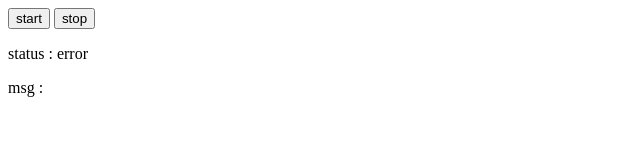
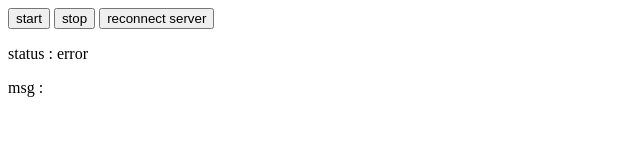
Before and after one commit to Larinax999/web-speech-api-discord, a plain HTML site: page index.html in a window 1280 px wide. Shown: the whole page, without its empty margins (0-640 px from the left). Drawn offline with Linux system fonts and the light colour scheme.

Commit message:
c | add btn reconnect

```diff
--- a/index.html
+++ b/index.html
@@ -6,6 +6,7 @@
 	<body>
 		<button id="start_button" onclick="recognition.start()" style="display: inline-block;">start</button>
 		<button id="stop_button" onclick="recognition.stop()" style="display: inline-block;">stop</button>
+		<button id="re_button" onclick="reconn()" style="display: inline-block;">reconnect server</button>
 		<p id="status">status : Hello</p>
 		<p id="msg">msg : </p>
 		<script>
@@ -15,12 +16,16 @@
 			recognition.continuous = true;
 			recognition.interimResults = true;
 			recognition.lang = "th-TH";
+			//recognition.lang = "en-US";
 
 			//var final_transcript = "";
 			var interim_transcript = "";
 
+			function reconn() {
+				socket = new WebSocket('ws://127.0.0.1:8765');
+			}
+
 			socket.addEventListener('error', function (event) {
-				recognition.stop();
 				document.getElementById("status").innerHTML = "status : error";
 			});
 
```
